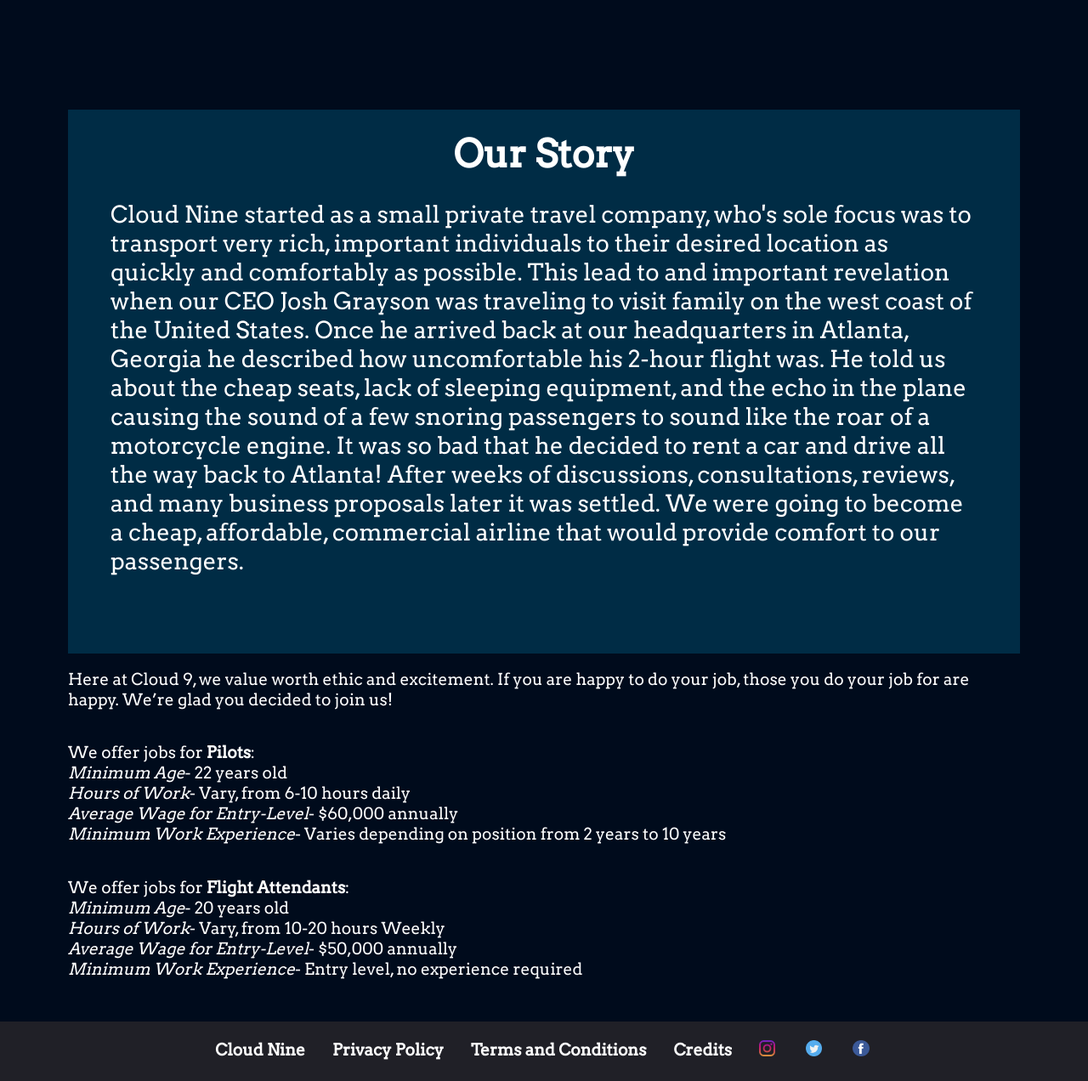
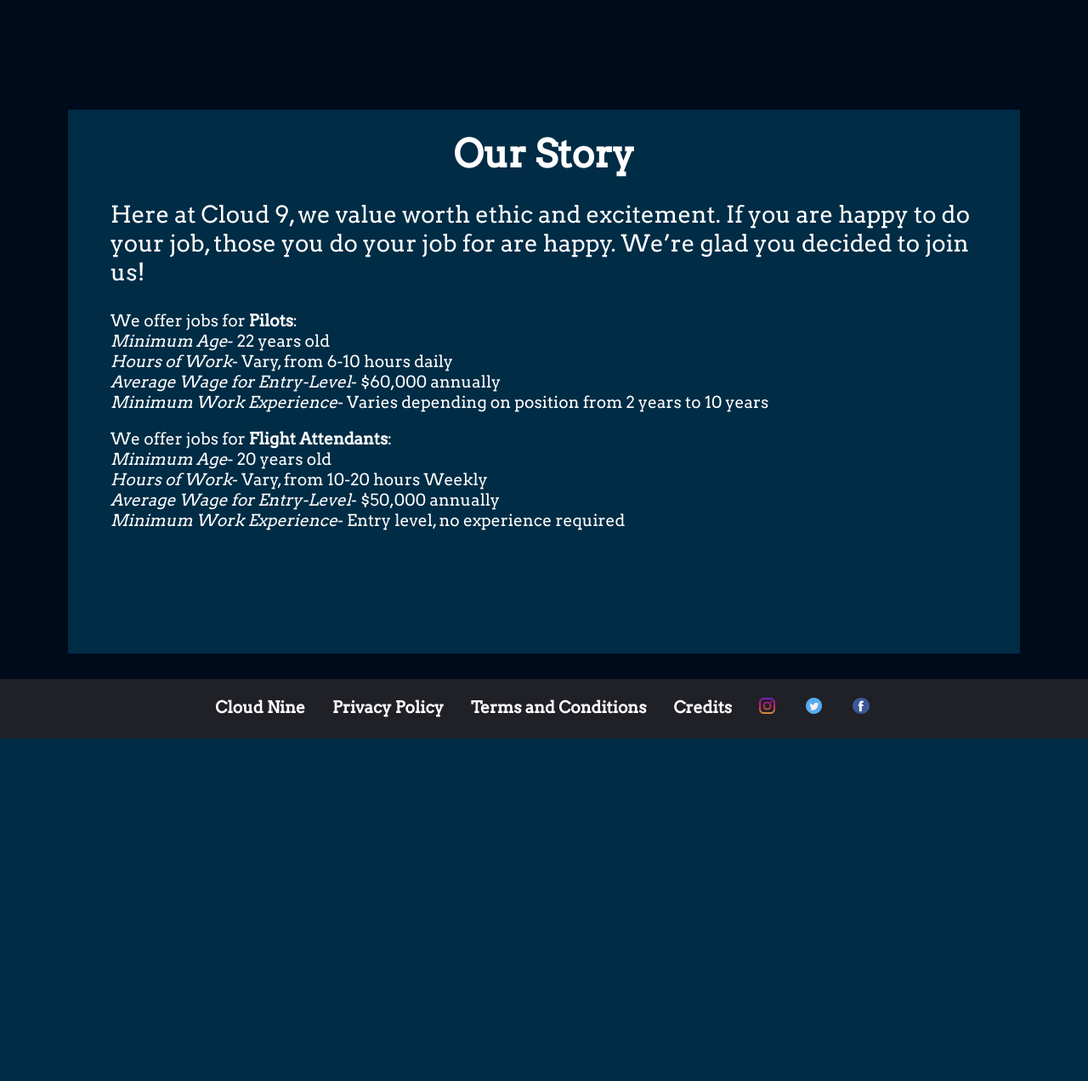
Before and after one commit to TheGuy566/fbla-cloud-nine, a Flask app: page /work in a window 1280 px wide. Shown: the part 908-2180 px from the top of the page at 85% size. After the commit the page ends 1777 px from the top, so only its background shows below. Run offline with Flask 2, Linux system fonts and the light colour scheme.

Commit message:
Update work.html

```diff
--- a/cloud_nine/templates/work.html
+++ b/cloud_nine/templates/work.html
@@ -7,10 +7,7 @@
 <section style="background-color: #002C45; height: 80vh; margin-top: 150px;">
     <div style="margin: 25px 50px;">
         <h1 class="title" style="font-size: 45px; margin-bottom: 10px; margin-top: 10px; text-align: center;">Our Story</h1>
-        <p style="font-size: 27.5px;">Cloud Nine started as a small private travel company, who's sole focus was to transport very rich, important individuals to their desired location as quickly and comfortably as possible. This lead to and important revelation when our CEO Josh Grayson was traveling to visit family on the west coast of the United States. Once he arrived back at our headquarters in Atlanta, Georgia he described how uncomfortable his 2-hour flight was. He told us about the cheap seats, lack of sleeping equipment, and the echo in the plane causing the sound of a few snoring passengers to sound like the roar of a motorcycle engine. It was so bad that he decided to rent a car and drive all the way back to Atlanta! After weeks of discussions, consultations, reviews, and many business proposals later it was settled. We were going to become a cheap, affordable, commercial airline that would provide comfort to our passengers.</p>
-    </div>
-</section>
-<p>
+        <p style="font-size: 27.5px;">
             Here at Cloud 9, we value worth ethic and excitement. If you are happy to do your job, those you do your job for are happy. We’re glad you decided to join us!<p>
             We offer jobs for <strong>Pilots</strong>:<br>
             <i>Minimum Age</i>- 22 years old<br>
@@ -24,4 +21,6 @@
             <i>Average Wage for Entry-Level</i>- $50,000 annually<br>
             <i>Minimum Work Experience</i>- Entry level, no experience required<br>
         </p>
+    </div>
+</section>
 {% endblock %}
```
Lines whose indentation alone changed are shown as unchanged.
